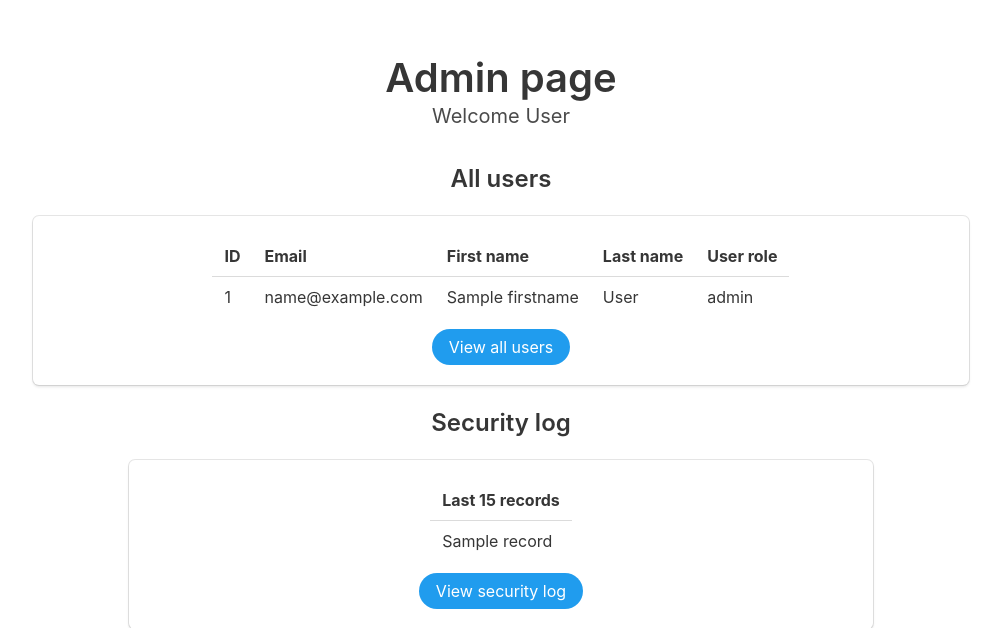
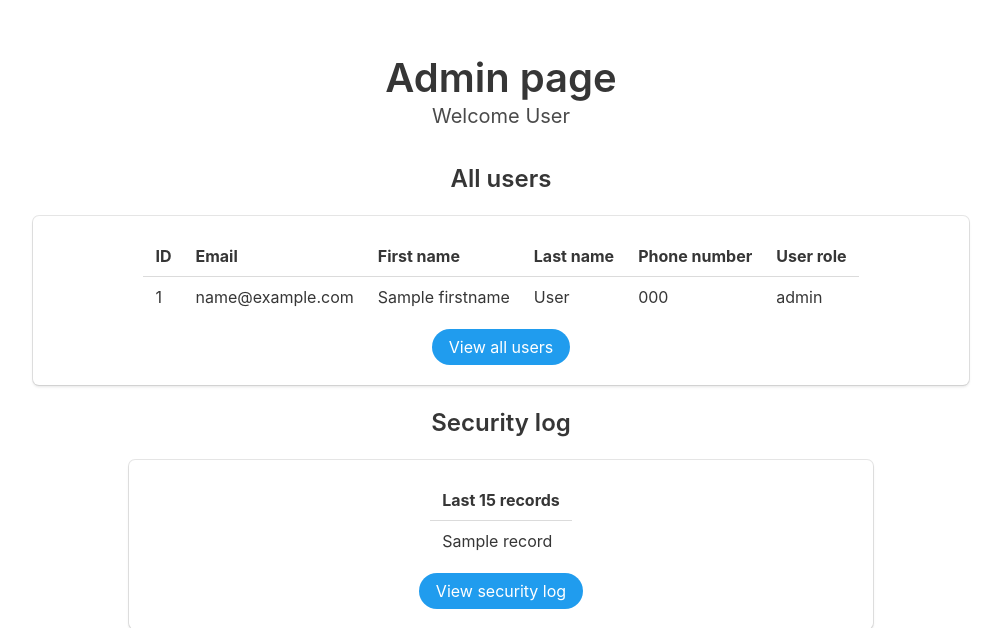
Before and after one commit to Ellie-UK/climate-action-app, a Flask app: template templates/admin.html in a window 1280 px wide. Shown: the part 52-680 px from the top of the page, without its empty margins (139-1140 px from the left). Run offline with Flask 2, Linux system fonts and the light colour scheme; the template is opened without the code that fills it: most values are stand-ins (such as "Sample title", 1, 10 or a date in 2020); some libraries are stand-ins or nearby versions.

Commit message:
'View all users' button now also shows users phone number.

```diff
--- a/templates/admin.html
+++ b/templates/admin.html
@@ -16,6 +16,7 @@
               <th>Email</th>
               <th>First name</th>
               <th>Last name</th>
+              <th>Phone number</th>
               <th>User role</th>
             </tr>
             {% for user in all_users %}
@@ -24,6 +25,7 @@
                 <td>{{ user.email }}</td>
                 <td>{{ user.firstname }}</td>
                 <td>{{ user.lastname }}</td>
+                <td>{{ user.phone }}</td>
                 <td>{{ user.role }}</td>
               </tr>
             {% endfor %}
```
